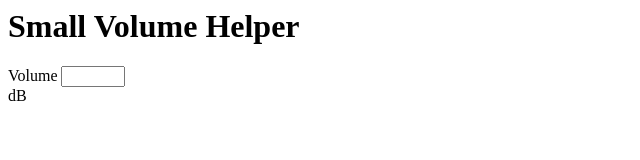
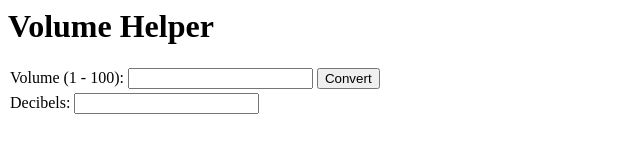
Before and after one commit to bluntspoon/volume-helper, a plain HTML site: page src/index.html in a window 1280 px wide. Shown: the whole page, without its empty margins (0-640 px from the left). Drawn offline with Linux system fonts and the light colour scheme.

Commit message:
tweaked the calc

```diff
--- a/src/index.html
+++ b/src/index.html
@@ -1,28 +1,26 @@
 <html>
 <head>
 <title>Volume Helper</title>
+<style>
+  div{
+    padding: 2px;
+  }
+</style>
 </head>
 <body>
-    <h1>Small Volume Helper</h1>
-Volume <input id="volume" type="number" value="" min="1" max="100"/>
-
-<div id="dbValue">dB</div>
-
-
+    <h1> Volume Helper</h1>
+    <div>Volume (1 - 100): <input id="volume" type="number" value=""/> <input id="volumeConvert" type="button" value="Convert"/></div>
+    <div>Decibels: <input id="dbValue" type="number" readonly/></div>
 <script>
-
-const volInput = document.getElementById('volume');
-
-volInput.addEventListener('keydown', (event) => {
-  const result = document.getElementById('dbValue');;
-  var dbValue = volumeToDB(event.target.value)
-  result.textContent = `${dbValue}dB`;
+const volumeConvert = document.getElementById('volumeConvert');
+volumeConvert.addEventListener('click', (event) => {
+  const result = document.getElementById('dbValue');
+  var dbValue = volumeToDB(document.getElementById('volume').value)
+  result.value = `${dbValue}`;
 });
-
 function volumeToDB(volumePercentage) {
     return 10*Math.log(volumePercentage/100)/Math.log(2);
 }
-
 </script>
 </body>
 </html>
```
